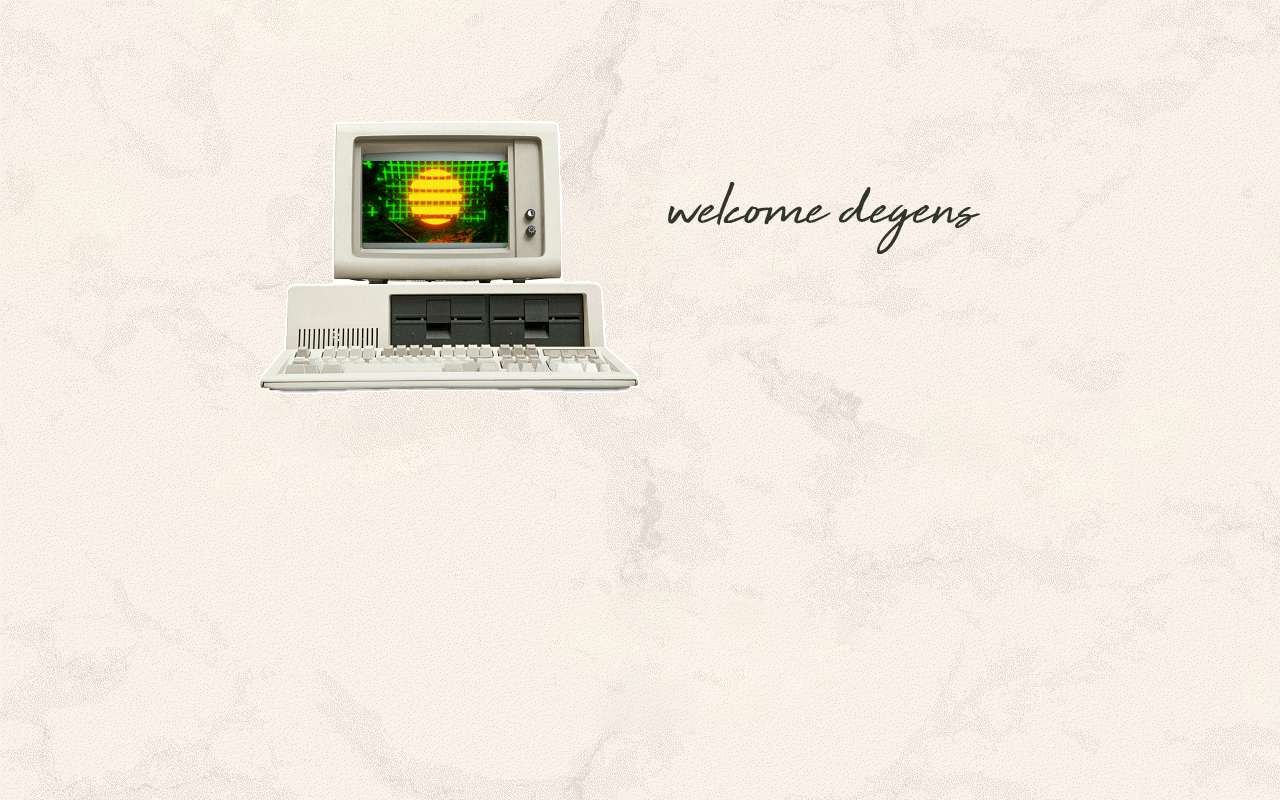
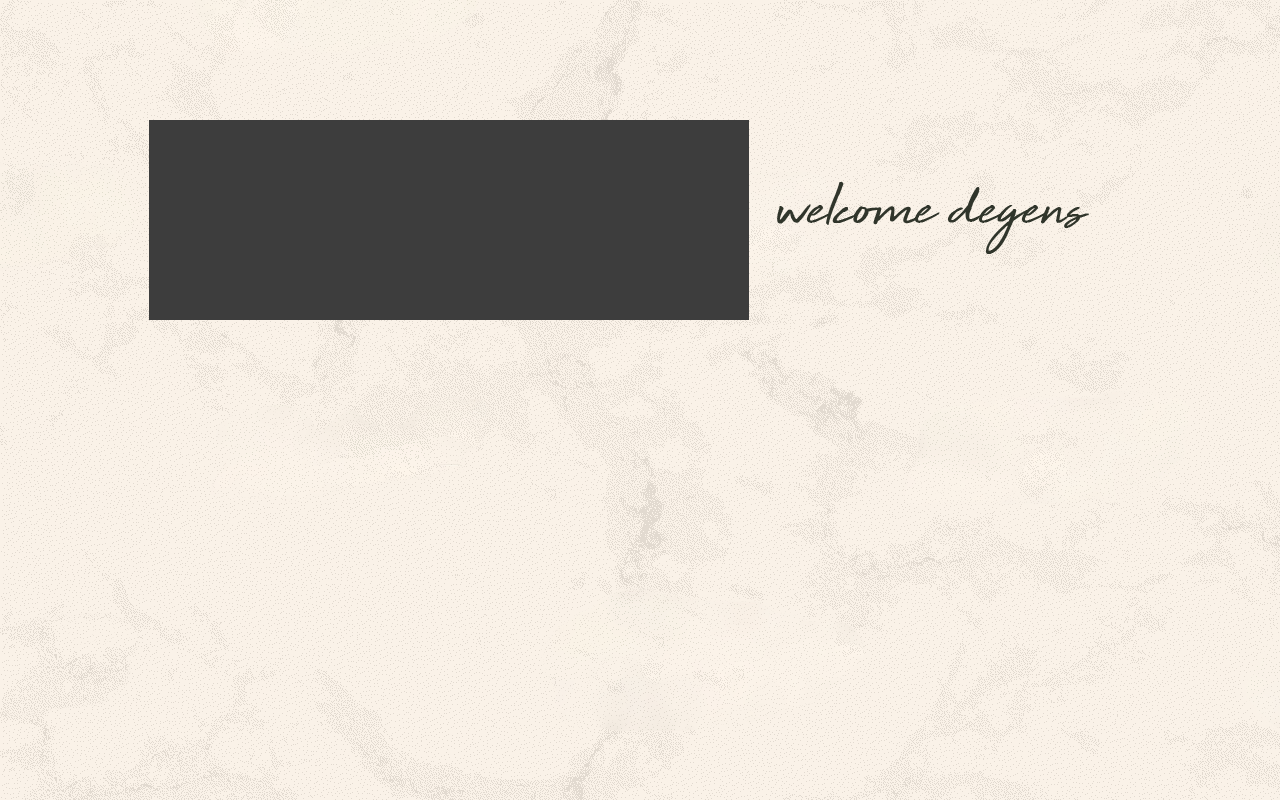
Before and after one commit to goudete/banner-maker, a React (Create React App) app: page / in a window 1280 px wide. Built offline with nearby package versions, Linux system fonts and the light colour scheme.

Commit message:
canvas object

```diff
--- a/package.json
+++ b/package.json
@@ -6,9 +6,11 @@
     "@testing-library/jest-dom": "^5.14.1",
     "@testing-library/react": "^12.0.0",
     "@testing-library/user-event": "^13.2.1",
+    "fs": "^0.0.1-security",
     "react": "^17.0.2",
     "react-dom": "^17.0.2",
     "react-scripts": "5.0.0",
+    "sass": "^1.49.9",
     "web-vitals": "^2.1.0"
   },
   "scripts": {
--- a/public/index.html
+++ b/public/index.html
@@ -6,8 +6,8 @@
     <meta name="viewport" content="width=device-width, initial-scale=1" />
     <meta name="theme-color" content="#000000" />
     <meta
-      name="description"
-      content="Web site created using create-react-app"
+      name="WTF Banner Maker"
+      content="Create your Banner"
     />
     <link rel="apple-touch-icon" href="%PUBLIC_URL%/logo192.png" />
     <!--
@@ -24,7 +24,7 @@
       work correctly both with client-side routing and a non-root public URL.
       Learn how to configure a non-root public URL by running `npm run build`.
     -->
-    <title>React App</title>
+    <title>WTF Banner Maker</title>
   </head>
   <body>
     <noscript>You need to enable JavaScript to run this app.</noscript>
--- a/src/App.js
+++ b/src/App.js
@@ -1,6 +1,6 @@
 import React from 'react';
-import vibes from './static/vibes.gif';
 import text from './static/text.png';
+import Canvas from './components/canvas/canvas';
 
 import './App.scss';
 
@@ -12,7 +12,7 @@ const App = () => {
             <div className='container__header'></div>
             <div className='container__body'>
                 <div className='container__body-canvas'>
-                    <img src={vibes} alt="WTF" />
+                    <Canvas />
                 </div>
                 <div className='container__body-controls'>
                     <img src={text} alt="WTF" />
--- a/src/components/canvas/canvas.js
+++ b/src/components/canvas/canvas.js
@@ -1,54 +1,40 @@
 
-const fs = require("fs");
-const { createCanvas, loadImage } = require(`${basePath}/node_modules/canvas`);
-const canvas = createCanvas(format.width, format.height);
-const ctx = canvas.getContext("2d");
-const basePath = process.cwd();
-const buildDir = `${basePath}/build`;
-const { format } = require(`${basePath}/src/config.js`);
+import { useEffect } from "react";
+const { format } = require('../../config');
 
 
 const Canvas = () => {
-    const buildSetup = () => {
-        if (fs.existsSync(buildDir)) {
-            fs.rmdirSync(buildDir, { recursive: true });
-        }
-        fs.mkdirSync(buildDir);
-        fs.mkdirSync(`${buildDir}/json`);
-        fs.mkdirSync(`${buildDir}/images`);
-        if (gif.export) {
-            fs.mkdirSync(`${buildDir}/gifs`);
-        }
+
+    const drawBackground = () => {
+        const canvas = document.querySelector('#canvas');
+        const context = canvas.getContext('2d');
+
+        context.fillStyle = format.BACKGROUND_COLOR;
+        context.fillRect(0, 0, context.canvas.width, context.canvas.height);
     };
 
-    const drawBackground = () => {
-        ctx.fillStyle = background.static ? background.default : genColor();
-        ctx.fillRect(0, 0, format.width, format.height);
-    };
+    // const drawElement = (_renderObject, _index, _layersLen) => {
+    //     context.drawImage(
+    //         _renderObject.loadedImage,
+    //         0,
+    //         0,
+    //         format.width,
+    //         format.height
+    //     );
+    // };
 
-    const drawElement = (_renderObject, _index, _layersLen) => {
-        ctx.globalAlpha = _renderObject.layer.opacity;
-        ctx.globalCompositeOperation = _renderObject.layer.blend;
-        ctx.drawImage(
-            _renderObject.loadedImage,
-            0,
-            0,
-            format.width,
-            format.height
-        );
-
-        // addAttributes(_renderObject);
-    };
-
-    const saveImage = () => {
-        fs.writeFileSync(
-            `${buildDir}/images/banner.png`,
-            canvas.toBuffer("image/png")
-        );
-    };
+    // const saveImage = () => {
+    //     fs.writeFileSync(
+    //         `${buildDir}/images/banner.png`,
+    //         canvas.toBuffer("image/png")
+    //     );
+    // };
+    useEffect(() => {
+        drawBackground();
+    }, []);
 
     return <div>
-
+        <canvas width={format.WIDTH} height={format.HEIGHT} id="canvas"></canvas>
     </div>
 }
 
--- a/src/config.js
+++ b/src/config.js
@@ -1,8 +1,8 @@
 
 const format = {
-    width: 350,
-    height: 350,
-    smoothing: false,
+    WIDTH: 600,
+    HEIGHT: 200,
+    BACKGROUND_COLOR: "#3d3d3d",
 };
 
 const layerConfigurations = [
```
Also changed, not shown: 1 other file (tests, documents, lock files or other folders).
